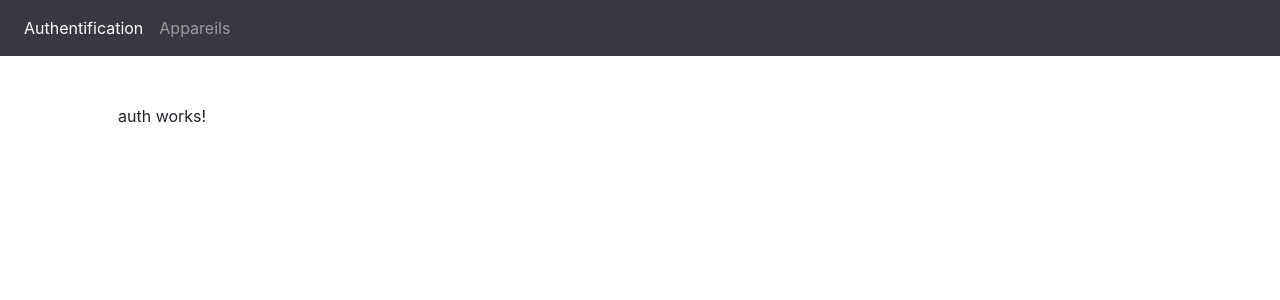
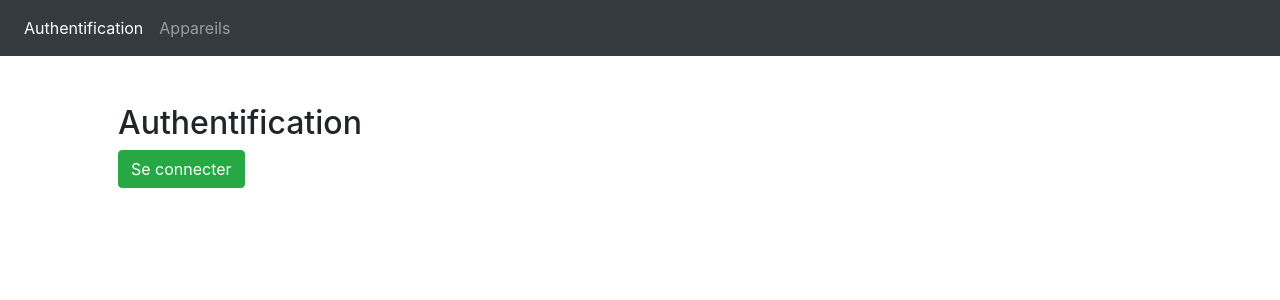
Before and after one commit to magali-thuaire/Appliances, an Angular app: page /auth in a window 1280 px wide. Shown: the top 300 px of the page. Built offline with nearby package versions, Linux system fonts and the light colour scheme.

Commit message:
ajout de l'authentification

```diff
--- a/src/app/app.component.ts
+++ b/src/app/app.component.ts
@@ -5,7 +5,7 @@ import { Component } from '@angular/core';
 	templateUrl: './app.component.html',
 	styleUrls: ['./app.component.scss']
 })
-export class AppComponent {
+export class AppComponent  {
 
 	constructor() {}
 
--- a/src/app/app.module.ts
+++ b/src/app/app.module.ts
@@ -8,6 +8,7 @@ import { ApplianceService } from './services/appliance.service';
 import { ApplianceListComponent } from './appliance-list/appliance-list.component';
 import { AuthComponent } from './auth/auth.component';
 import { Routes, RouterModule } from '@angular/router';
+import { AuthService } from "./services/auth.service";
 
 const appRoutes: Routes = [
 	{ path: 'appareils', component: ApplianceListComponent },
@@ -28,7 +29,8 @@ const appRoutes: Routes = [
 		RouterModule.forRoot(appRoutes)
 	],
 	providers: [
-		ApplianceService
+		ApplianceService,
+		AuthService
 	],
 	bootstrap: [
 		AppComponent
--- a/src/app/auth/auth.component.html
+++ b/src/app/auth/auth.component.html
@@ -1,3 +1,3 @@
-<p>
-  auth works!
-</p>
+<h2>Authentification</h2>
+<button class="btn btn-success" *ngIf="!authStatus" (click)="onSignIn()">Se connecter</button>
+<button class="btn btn-danger" *ngIf="authStatus" (click)="onSignOut()">Se déconnecter</button>
--- a/src/app/auth/auth.component.ts
+++ b/src/app/auth/auth.component.ts
@@ -1,12 +1,38 @@
-import { Component } from '@angular/core';
+import { Component, OnInit } from '@angular/core';
+import { AuthService } from '../services/auth.service';
 
 @Component({
 	selector: 'app-auth',
 	templateUrl: './auth.component.html',
 	styleUrls: ['./auth.component.scss']
 })
-export class AuthComponent {
+export class AuthComponent implements OnInit {
 
-	constructor() { }
+	// Etat de l'authentification
+	authStatus: boolean;
 
+	constructor(private authService: AuthService) { }
+
+	ngOnInit() {
+		this.authStatus = this.authService.isAuth;
+	}
+
+	// Fonction qui simule l'authentification de l'utilisateur
+	onSignIn() {
+		this.authService.signIn().then(() => {
+			// Authentification de l'utilisateur
+			console.log('connexion réussie');
+			// Récupération de l'état de l'authentification
+			this.authStatus = this.authService.isAuth;
+		});
+	}
+
+	// Fonction qui simule la déconnexion de l'utilisateur
+	onSignOut() {
+		// Déconnexion de l'utilisateur
+		this.authService.signOut();
+		console.log('déconnexion');
+		// Récupération de l'état de l'authentification
+		this.authStatus = this.authService.isAuth;
+	}
 }
--- /dev/null
+++ b/src/app/services/auth.service.ts
@@ -0,0 +1,25 @@
+export class AuthService {
+	constructor() { }
+
+	// Authentification de l'utilisateur
+	isAuth = false;
+
+	// Fonction qui simule l'authentification de l'utilisateur après 2s
+	signIn() {
+		return new Promise(
+			(resolve, reject) => {
+				this.isAuth = true;
+				setTimeout(
+					() => {
+						resolve(true);
+					},
+					2000);
+			}
+		);
+	}
+
+	// Fonction qui simule la déconnexion de l'utilisateur
+	signOut() {
+		this.isAuth = false;
+	}
+}
```
